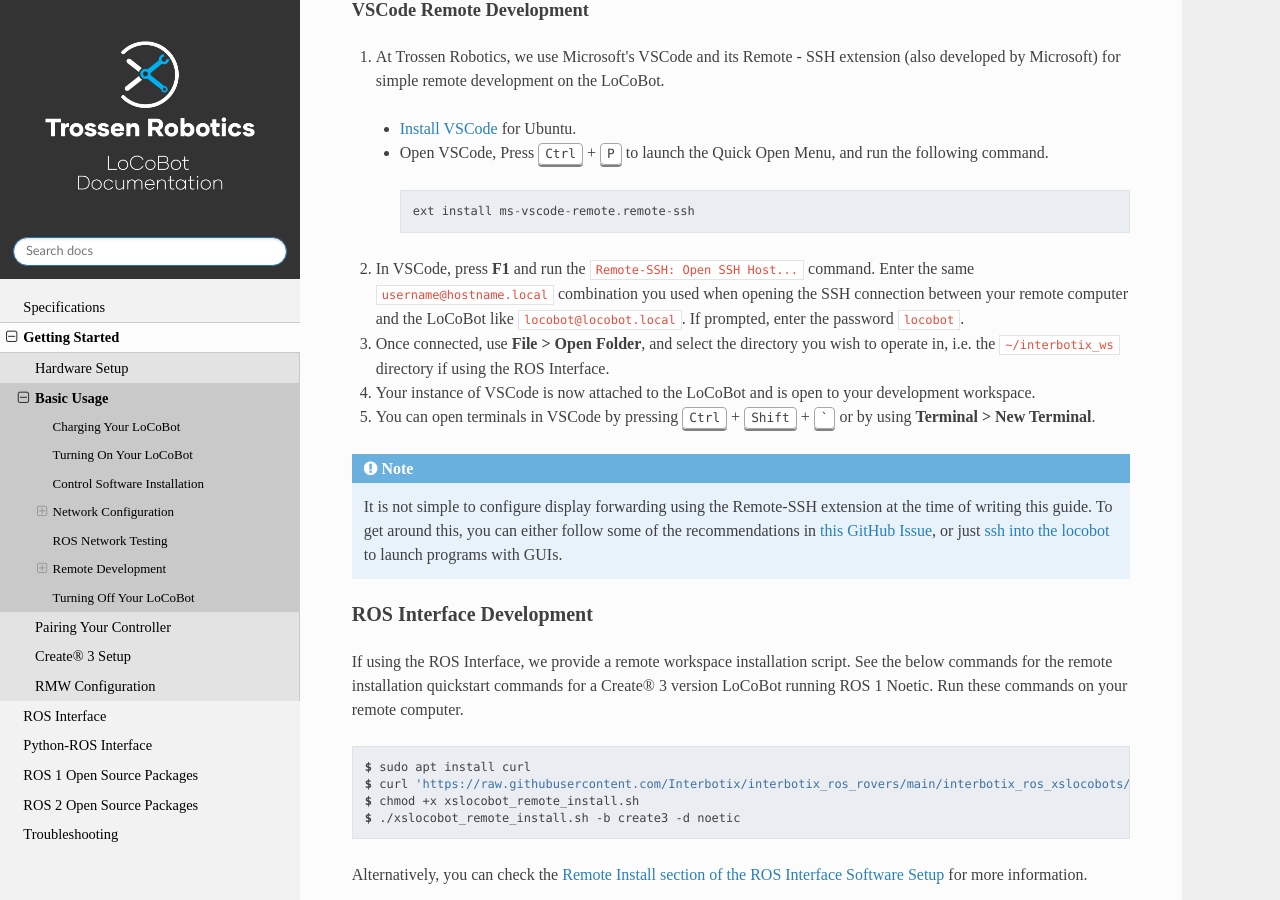
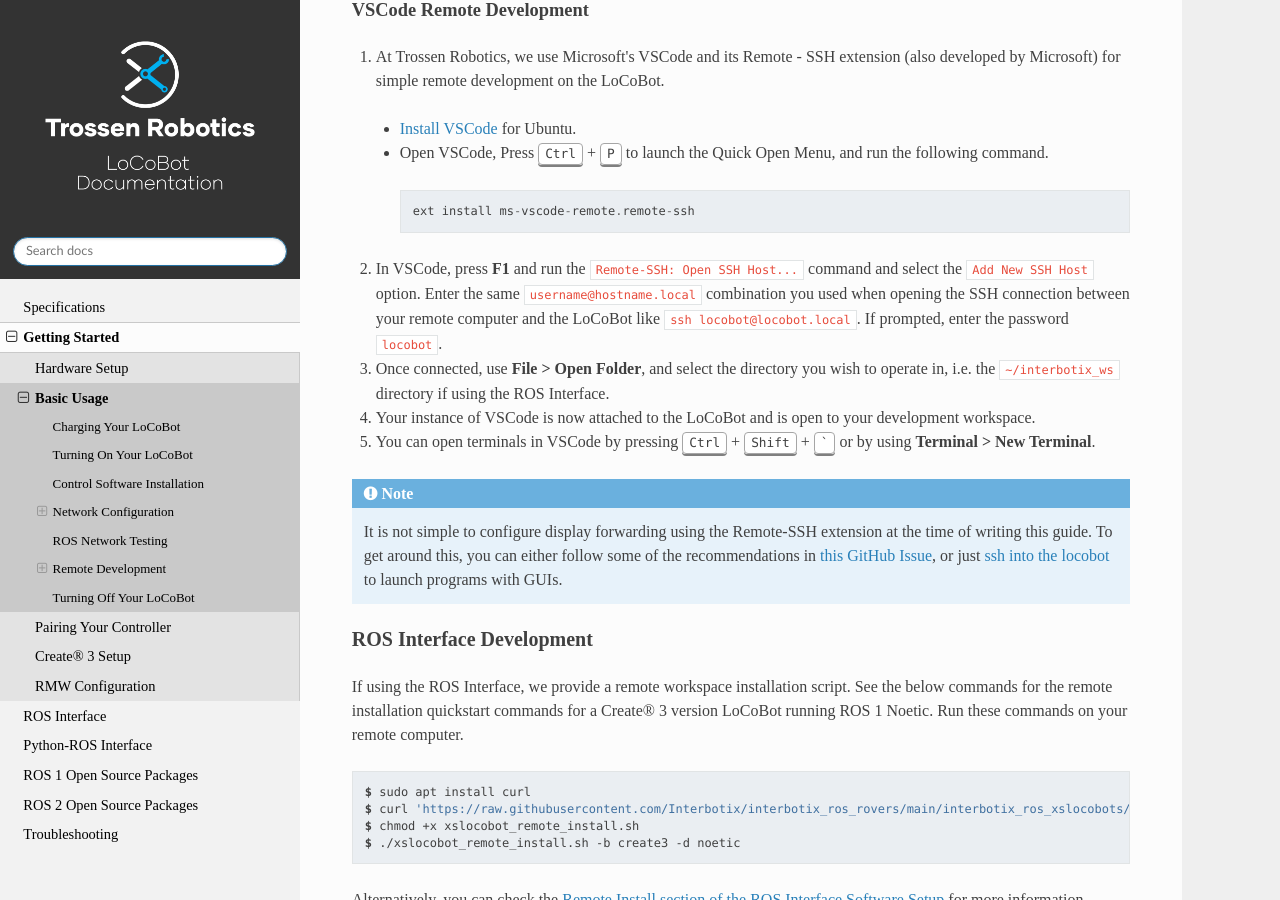
Before and after one commit to TrossenRobotics/interbotix_xslocobots_docs, a Sphinx documentation site: the page built from docs/getting_started/user_guide.rst, in a window 1280 px wide and 900 px high, scrolled down 5804 px. Built offline with Sphinx 7.4.7 and the Read the Docs theme 2.0.0, drawn with Linux system fonts in a browser that asks for light colours; some web fonts are replaced; formulas are drawn with MathJax 3.

Commit message:
Add detail to remote dev

```diff
--- a/docs/getting_started/user_guide.rst
+++ b/docs/getting_started/user_guide.rst
@@ -465,10 +465,10 @@
 
 .. _`Install VSCode`: https://code.visualstudio.com/download
 
-2.  In VSCode, press **F1** and run the ``Remote-SSH: Open SSH Host...`` command. Enter the same
-    ``username@hostname.local`` combination you used when opening the SSH connection between your
-    remote computer and the LoCoBot like ``locobot@locobot.local``. If prompted, enter the password
-    ``locobot``.
+2.  In VSCode, press **F1** and run the ``Remote-SSH: Open SSH Host...`` command and select the
+    ``Add New SSH Host`` option. Enter the same ``username@hostname.local`` combination you used
+    when opening the SSH connection between your remote computer and the LoCoBot like ``ssh
+    locobot@locobot.local``. If prompted, enter the password ``locobot``.
 
 3.  Once connected, use **File > Open Folder**, and select the directory you wish to operate in,
     i.e. the ``~/interbotix_ws`` directory if using the ROS Interface.
```
